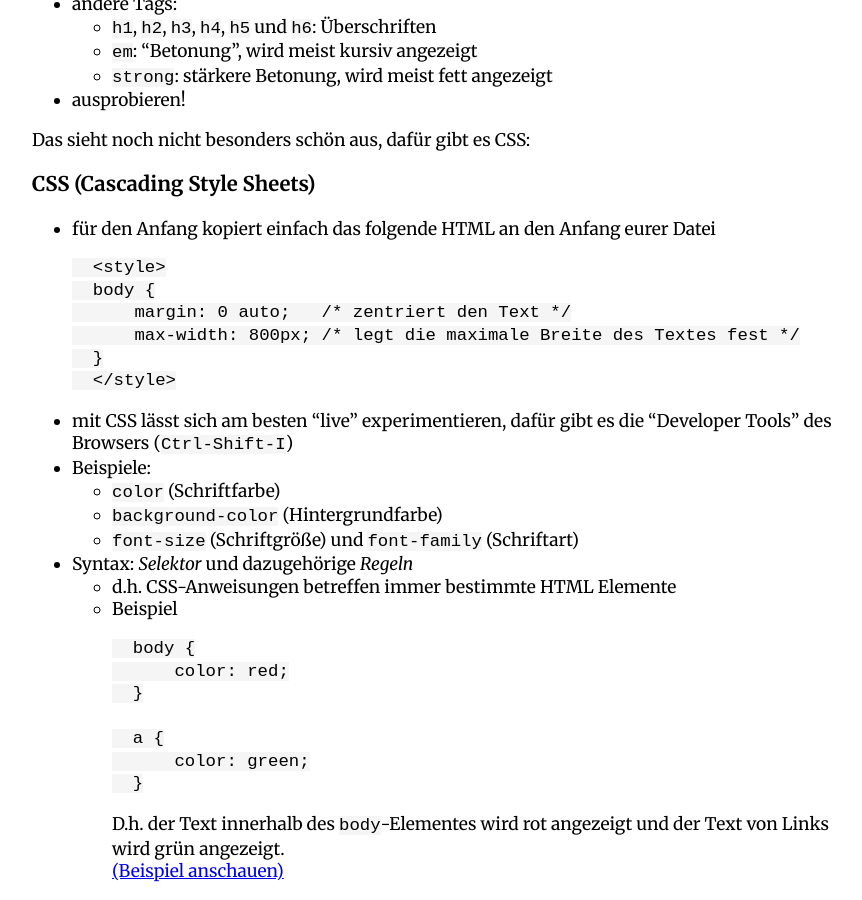
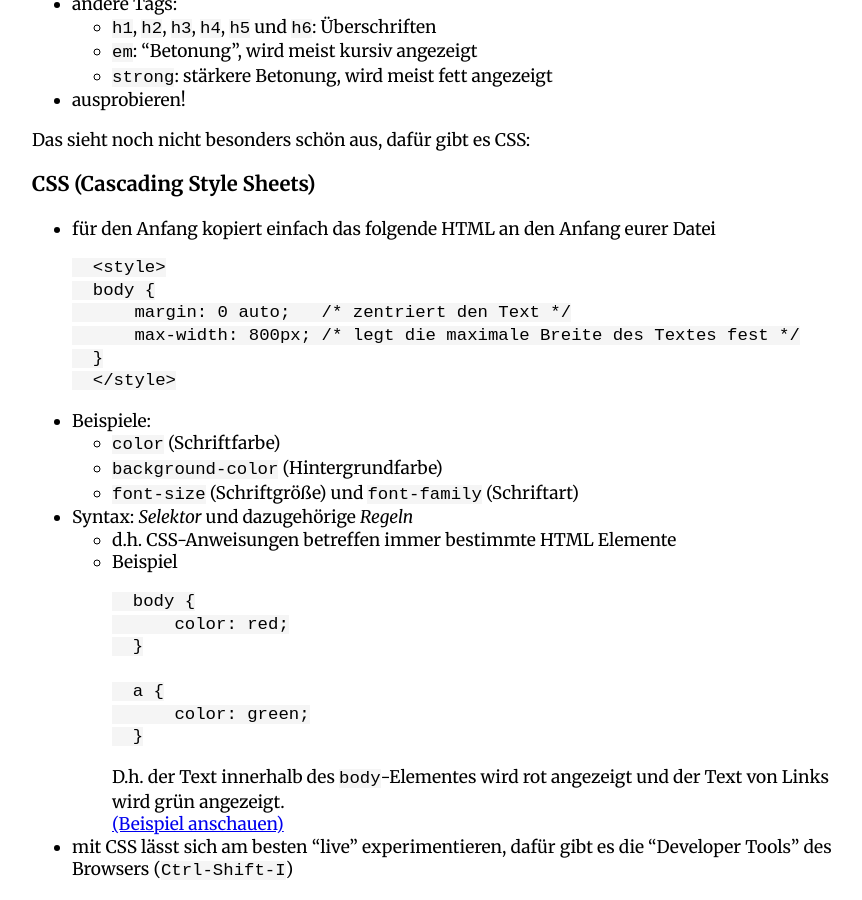
Before and after one commit to heyLu/web101, a Jekyll site: the page built from introduction.md, in a window 1280 px wide and 900 px high, scrolled down 2055 px. Shown: the whole window, without its empty margins (208-1070 px from the left). Built offline with Jekyll 4.4.1, drawn with Linux system fonts in a browser that asks for light colours; part of the change alters nothing that is shown.

```diff
--- a/introduction.md
+++ b/introduction.md
@@ -117,8 +117,6 @@ Das sieht noch nicht besonders schön aus, dafür gibt es CSS:
             max-width: 800px; /* legt die maximale Breite des Textes fest */
         }
         </style>
-- mit CSS lässt sich am besten "live" experimentieren, dafür gibt es die
-    "Developer Tools" des Browsers (`Ctrl-Shift-I`)
 - Beispiele:
     * `color` (Schriftfarbe)
     * `background-color` (Hintergrundfarbe)
@@ -139,3 +137,5 @@ Das sieht noch nicht besonders schön aus, dafür gibt es CSS:
         und der Text von Links wird grün angezeigt.
 
         [(Beispiel anschauen)](examples/03-colors.html)
+- mit CSS lässt sich am besten "live" experimentieren, dafür gibt es die
+    "Developer Tools" des Browsers (`Ctrl-Shift-I`)
```
